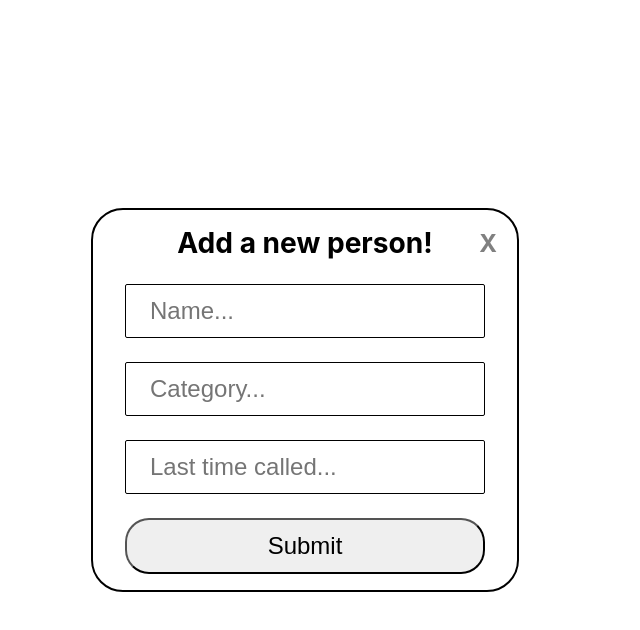
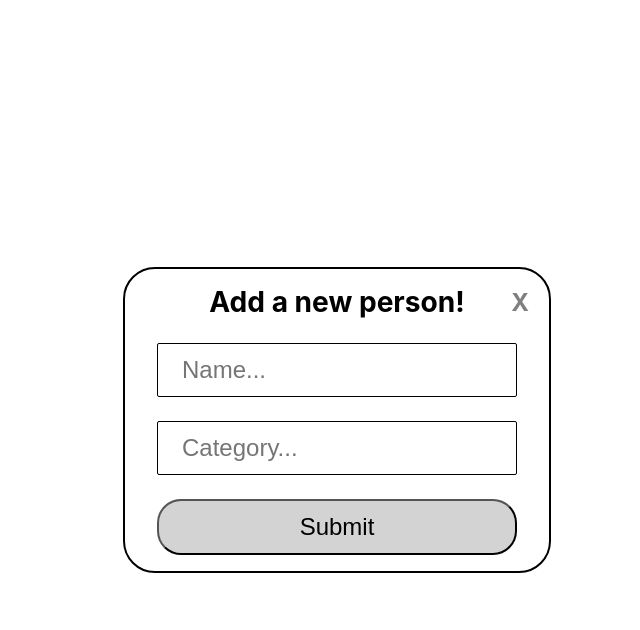
Before and after one commit to nezaj/dunbario, a React (Create React App) app: page / in a window 1280 px wide. Both pictures are taken after a click on the button "Add New Person". Shown: the top 630 px of the page, without its empty margins (335-975 px from the left). Built offline with nearby package versions, Linux system fonts and the light colour scheme.

Commit message:
Implement some more things

```diff
--- a/src/client/components/App.css
+++ b/src/client/components/App.css
@@ -24,76 +24,3 @@
   width: 50%;
   margin-bottom: 10px;
 }
-
-/* New Person Modal */
-.person-modal-wrapper {
-  position: absolute;
-  top: 5vh;
-  left: 5vw;
-  display: flex;
-  background-color: white;
-  width: 90%;
-  height: 90%;
-  display: flex;
-  flex-direction: column;
-  flex-wrap: wrap;
-  align-items: center;
-  justify-content: center;
-}
-
-.person-modal-container {
-  display: flex;
-  flex-direction: column;
-  align-items: center;
-  border: 2px solid black;
-  border-radius: 2em;
-  padding: 1em 2em;
-}
-
-.person-modal-header {
-  position: relative;
-  display: flex;
-  justify-content: center;
-  align-items: center;
-  font-size: 1.5em;
-  margin-bottom: 1em;
-  width: 100%;
-}
-
-.person-modal-header-close {
-  color: grey;
-  font-size: 1.0em;
-  position: absolute;
-  right: -0.5em;
-}
-
-.person-modal-header-close:hover {
-  cursor: pointer;
-  background-color: lightGrey;
-  padding: 2px;
-}
-
-.person-modal-form {
-  display: flex;
-  flex-wrap: wrap;
-  flex-direction: column;
-  justify-content: center;
-}
-
-.person-input {
-  padding: 0.5em 1em;
-  border: 1px solid black;
-  border-radius: 2px;
-  margin-bottom: 1em;
-  font-size: 1.5em;
-}
-
-.submit-new-person {
-  padding: 0.5em 1em;
-  font-size: 1.5em;
-  border-radius: 1em;
-}
-
-.submit-new-person:hover {
-  cursor: pointer;
-}
--- a/src/client/components/App.js
+++ b/src/client/components/App.js
@@ -3,17 +3,18 @@ import './App.css';
 
 import PeopleView from './PeopleView'
 import CallsView from './CallsView'
+import NewPersonModal from './NewPersonModal'
+import { CATEGORY_ORDER } from '../data'
 import { capitalize } from '../utils'
 
 /* Generated Data */
-
 let MAX_PERSON_ID = 0
 let MAX_CALL_ID = 0
 
 const mom = createPerson('Mom', '01/01/19', 'family')
-const gary = createPerson('Gary', '01/03/19', 'family')
+const gary = createPerson('Gary', null, 'family')
 const stepan = createPerson('stepan', '12/26/18', 'friends')
-const people = [mom, gary, stepan].sort((a, b) => a.lastCall - b.lastCall)
+const initialPeople = [mom, gary, stepan]
 
 const momCall_1 = createCall(
   mom.id, mom.name, '12/26/18', 'Chill call, nothing special'
@@ -25,20 +26,25 @@ const momCall_3 = createCall(
   mom.id, mom.name, '01/01/19', 'New years chat!'
 )
 
-const calls = {
+const initialCalls = {
   [mom.id]: [momCall_1, momCall_2, momCall_3],
   [gary.id]: [],
   [stepan.id]: [],
 }
 
 /* Factory functions */
+function getOrCreateCategory(name) {
+  const clean = capitalize(name)
+  if (!CATEGORY_ORDER[clean]) { CATEGORY_ORDER[clean] = Object.keys(CATEGORY_ORDER).length + 1 }
+  return clean
+}
 
 function createPerson(name, date, category) {
   return {
     id: ++MAX_PERSON_ID,
     name: capitalize(name),
-    lastCall: new Date(date).getTime(),
-    category: capitalize(category),
+    lastCall: date ? new Date(date).getTime() : null,
+    category: getOrCreateCategory(category),
   }
 }
 
@@ -58,10 +64,16 @@ function getPerson(personID, people) {
   return people.find(p => p.id === personID)
 }
 
+/* TODOS
+ * (Handle loading/success/fail) Add enum for handling loading state on initial data fetch
+*/
+
 class App extends Component {
   constructor(props) {
     super(props)
     this.state = {
+      people: initialPeople,
+      calls: initialCalls,
       displayNewPersonModal: false,
       callsVisible: false,
       displayID: 1,
@@ -80,68 +92,52 @@ class App extends Component {
     this.setState({displayNewPersonModal: false})
   }
 
+  onSubmitPersonModal = ({personName, personCategory}) => {
+    const {calls, people} = this.state
+    const newPerson = createPerson(personName, null, personCategory)
+    this.setState({
+      displayNewPersonModal: false,
+      people: people.concat(newPerson),
+      calls: {...calls, [newPerson.id]: []},
+    })
+  }
+
   render() {
-    const {displayID, displayNewPersonModal, callsVisible} = this.state
-    const displayName = getPerson(displayID, people).name
-    const displayCalls = calls[displayID]
+    const {
+      calls, callsVisible,
+      displayID, displayNewPersonModal,
+      people
+    } = this.state
+    const displayedPerson = getPerson(displayID, people)
+    const displayedCalls = calls[displayID]
     return (
       <div className="app-container">
         <div className="view-container">
           <PeopleView
             people={people}
+            onClickNewPerson={this.onClickNewPerson}
             onClickPersonRow={this.onClickPersonRow}
-            onClickNewPerson={this.onClickNewPerson}
           />
           <CallsView
             isVisible={callsVisible}
-            name={displayName}
-            calls={displayCalls}
+            name={displayedPerson.name}
+            category={displayedPerson.category}
+            calls={displayedCalls}
           />
         </div>
         { displayNewPersonModal &&
-          <NewPersonModal onClose={this.onClosePersonModal} />
+          <NewPersonModal
+            onSubmitPersonModal={this.onSubmitPersonModal}
+            onClose={this.onClosePersonModal}
+          />
         }
       </div>
     );
   }
 }
 
-class NewPersonModal extends Component {
-  render() {
-    const {onClose} = this.props;
-    return (
-      <div className="person-modal-wrapper">
-        <div className="person-modal-container">
-          <div className="person-modal-header">
-            <h3 className="person-modal-header-text">
-              Add a new person!
-            </h3>
-            <h3 className="person-modal-header-close" onClick={onClose}>
-              X
-            </h3>
-          </div>
-          <div className="person-modal-form">
-            <input
-              className="person-input"
-              type="text"
-              name="personName"
-              placeholder="Name..."></input>
-            <input
-              className="person-input"
-              type="text"
-              name="personCategory"
-              placeholder="Category..."></input>
-            <input
-              className="person-input"
-              type="text"
-              name="lastCall"
-              placeholder="Last time called..."></input>
-            <button className="submit-new-person">Submit</button>
-          </div>
-        </div>
-      </div>
-    )
-  }
+export default App
+
+export {
+  CATEGORY_ORDER
 }
-
-export default App;
--- a/src/client/components/CallsView.js
+++ b/src/client/components/CallsView.js
@@ -1,9 +1,16 @@
 import React from 'react';
 import './CallsView.css';
-
 import { friendlyCall } from '../utils'
 
-const CallsView = ({isVisible, name, calls}) => {
+function renderEmptyCallsText(name, category) {
+  return `Log some calls with ${name} (${category})`
+}
+
+function renderCallsHeader(name, category) {
+  return `Calls with ${name} (${category})`
+}
+
+const CallsView = ({isVisible, name, category, calls}) => {
   const renderedCalls = calls
     .sort((a, b) => b.date - a.date)
     .map(call =>
@@ -19,12 +26,12 @@ const CallsView = ({isVisible, name, calls}) => {
       className='calls-view-container'
       style={{'visibility': isVisible ? 'visible' : 'hidden'}}
     >
-      <h1 className='calls-view-header'>Calls with {name}</h1>
+      <h1 className='calls-view-header'>{renderCallsHeader(name, category)}</h1>
       <div className='calls-container'>
         {renderedCalls.length > 0
           ? renderedCalls
           : <div className='empty-calls'>
-              Log some calls with your loved one!
+              {renderEmptyCallsText(name, category)}
             </div>
         }
       </div>
--- /dev/null
+++ b/src/client/components/NewPersonModal.css
@@ -0,0 +1,79 @@
+.person-modal-wrapper {
+  position: absolute;
+  top: 5vh;
+  left: 5vw;
+  display: flex;
+  background-color: white;
+  width: 95%;
+  height: 95%;
+  display: flex;
+  flex-direction: column;
+  flex-wrap: wrap;
+  align-items: center;
+  justify-content: center;
+}
+
+.person-modal-container {
+  display: flex;
+  flex-direction: column;
+  align-items: center;
+  border: 2px solid black;
+  border-radius: 2em;
+  padding: 1em 2em;
+}
+
+.person-modal-header {
+  position: relative;
+  display: flex;
+  justify-content: center;
+  align-items: center;
+  font-size: 1.5em;
+  margin-bottom: 1em;
+  width: 100%;
+}
+
+.person-modal-header-close {
+  color: grey;
+  font-size: 1.0em;
+  position: absolute;
+  right: -0.5em;
+}
+
+.person-modal-header-close:hover {
+  cursor: pointer;
+  color: black;
+  background-color: lightGrey;
+  padding: 2px;
+}
+
+.person-modal-form {
+  display: flex;
+  flex-wrap: wrap;
+  flex-direction: column;
+  justify-content: center;
+}
+
+.person-modal-error {
+  color: red;
+  margin-bottom: 5px;
+}
+
+.person-input {
+  padding: 0.5em 1em;
+  border: 1px solid black;
+  border-radius: 2px;
+  margin-bottom: 1em;
+  font-size: 1.5em;
+}
+
+.submit-new-person {
+  padding: 0.5em 1em;
+  font-size: 1.5em;
+  border-radius: 1em;
+  background-color: lightGrey !important;
+}
+
+.submit-new-person:hover {
+  cursor: pointer;
+  background-color: grey !important;
+}
--- /dev/null
+++ b/src/client/components/NewPersonModal.js
@@ -0,0 +1,74 @@
+import React, { Component } from 'react';
+import './NewPersonModal.css';
+
+class NewPersonModal extends Component {
+  constructor(props) {
+    super(props)
+    this.state = {
+      errors: {}
+    }
+  }
+
+  onSubmit = (e) => {
+    e.preventDefault()
+    const {onSubmitPersonModal} = this.props
+
+    const personName = e.target.personName.value
+    const personCategory = e.target.personCategory.value
+
+    let errors = {}
+    if (personName === '') {errors['name'] = 'Please enter a name'}
+    if (personCategory === '') {errors['category'] = 'Please enter a category'}
+
+    if (Object.keys(errors).length > 0) {
+      this.setState({errors})
+    } else {
+      onSubmitPersonModal({
+        personName,
+        personCategory,
+      })
+    }
+  }
+
+  render() {
+    const {onClose} = this.props;
+    const {errors} = this.state;
+    return (
+      <div className="person-modal-wrapper">
+        <div className="person-modal-container">
+          <div className="person-modal-header">
+            <h3 className="person-modal-header-text">
+              Add a new person!
+            </h3>
+            <h3 className="person-modal-header-close" onClick={onClose}>
+              X
+            </h3>
+          </div>
+          <form className="person-modal-form" onSubmit={this.onSubmit}>
+            {
+              errors['name'] &&
+              <div className="person-modal-error">{errors['name']}</div>
+            }
+            <input
+              className="person-input"
+              type="text"
+              name="personName"
+              placeholder="Name..."></input>
+            {
+              errors['category'] &&
+              <div className="person-modal-error">{errors['category']}</div>
+            }
+            <input
+              className="person-input"
+              type="text"
+              name="personCategory"
+              placeholder="Category..."></input>
+            <button type="submit" className="submit-new-person">Submit</button>
+          </form>
+        </div>
+      </div>
+    )
+  }
+}
+
+export default NewPersonModal
--- a/src/client/components/PeopleView.js
+++ b/src/client/components/PeopleView.js
@@ -1,12 +1,10 @@
 import React from 'react';
 import './PeopleView.css';
 
+import { CATEGORY_ORDER } from '../data'
 import { friendlyCall } from '../utils'
 
-const CATEGORY_ORDER = {
-  'Family': 1,
-  'Friends': 2,
-}
+const NO_CALLS_TEXT = 'N/A'
 
 /* Helpers */
 
@@ -33,7 +31,8 @@ function groupByOrderedCategory(data) {
 /* Components */
 
 const PeopleView = ({people, onClickPersonRow, onClickNewPerson}) => {
-  const grouped = groupByOrderedCategory(people)
+  const sortedPeople = people.sort((a, b) => a.lastCall - b.lastCall)
+  const grouped = groupByOrderedCategory(sortedPeople)
   const categories = grouped
     .map(([category, categoryPeople], idx) =>
       <CategoryPeople
@@ -76,7 +75,7 @@ const PersonRow = ({name, lastCall, onClick}) => (
   <div className='person-row-container' onClick={onClick}>
     <div className='person-name'>{name}</div>
     <div className='person-last-call'>
-      {friendlyCall(lastCall)}
+      {lastCall ? friendlyCall(lastCall) : NO_CALLS_TEXT}
     </div>
   </div>
 )
--- /dev/null
+++ b/src/client/data.js
@@ -0,0 +1,10 @@
+/* Data shared across app */
+
+let CATEGORY_ORDER = {
+  'Family': 1,
+  'Friends': 2,
+}
+
+export {
+  CATEGORY_ORDER,
+}
```
Also changed, not shown: 1 other file (tests, documents, lock files or other folders).
